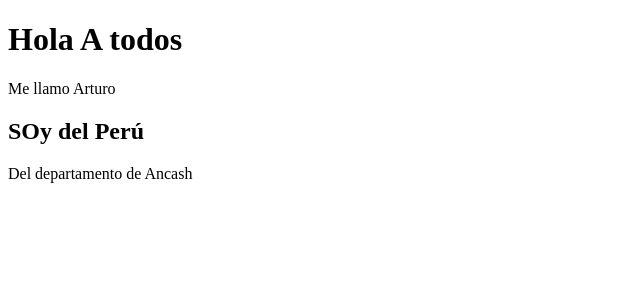
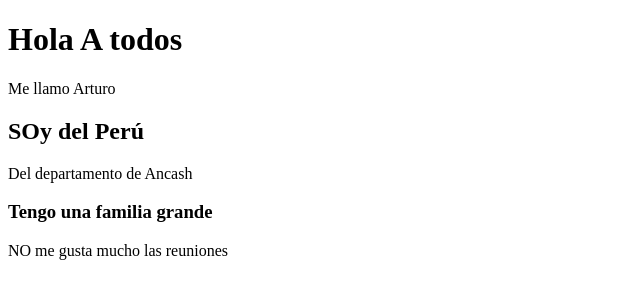
Before and after one commit to HurtadoMendezArturo/PracticandoGit, a plain HTML site: page index.html in a window 1280 px wide. Shown: the whole page, without its empty margins (0-640 px from the left). Drawn offline with Linux system fonts and the light colour scheme.

Commit message:
Dos lineas explicando sobre mi familia

```diff
--- a/index.html
+++ b/index.html
@@ -10,5 +10,7 @@
 	<p>Me llamo Arturo</p>
    	<h2>SOy del Perú</h2>
 	<p>Del departamento de Ancash</p>
+	<h3>Tengo una familia grande</h3>
+	<p>NO me gusta mucho las reuniones </p>
 </body>
 </html>
```
